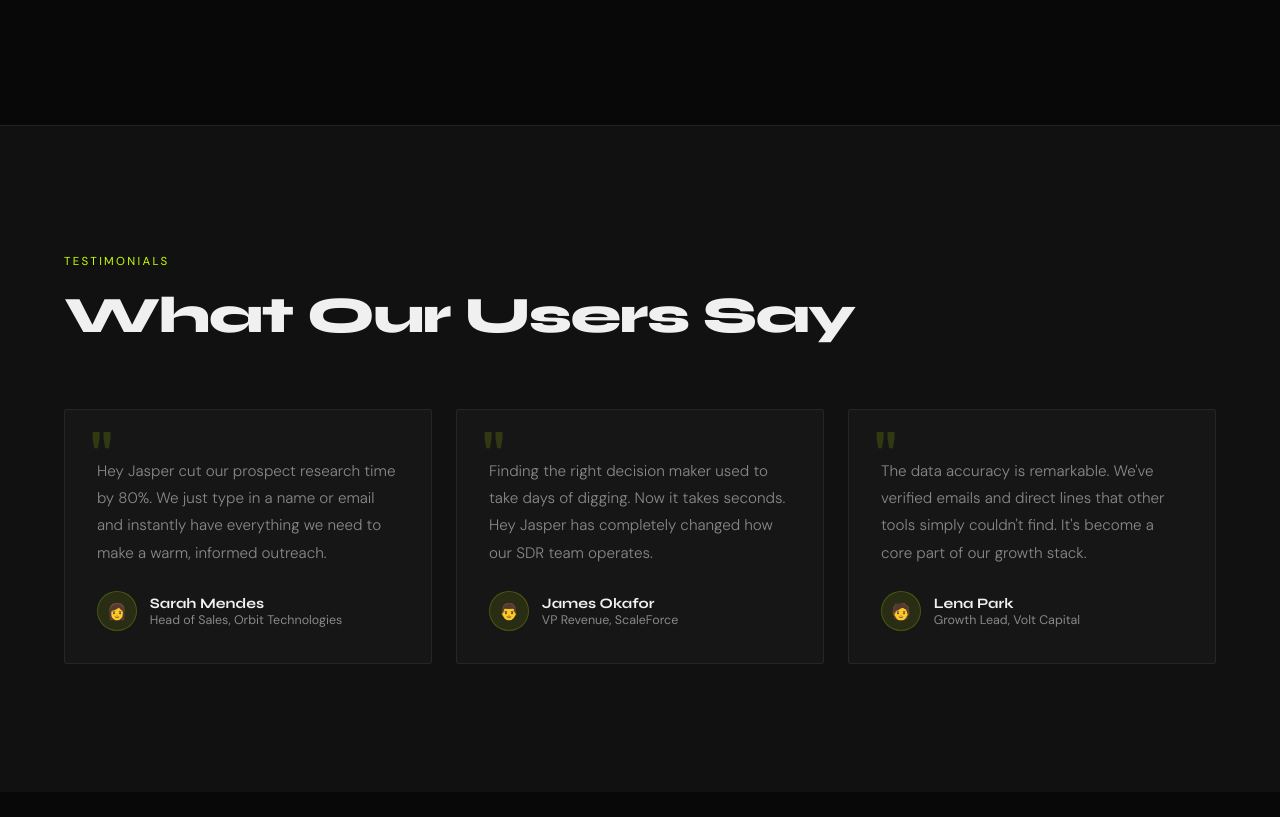
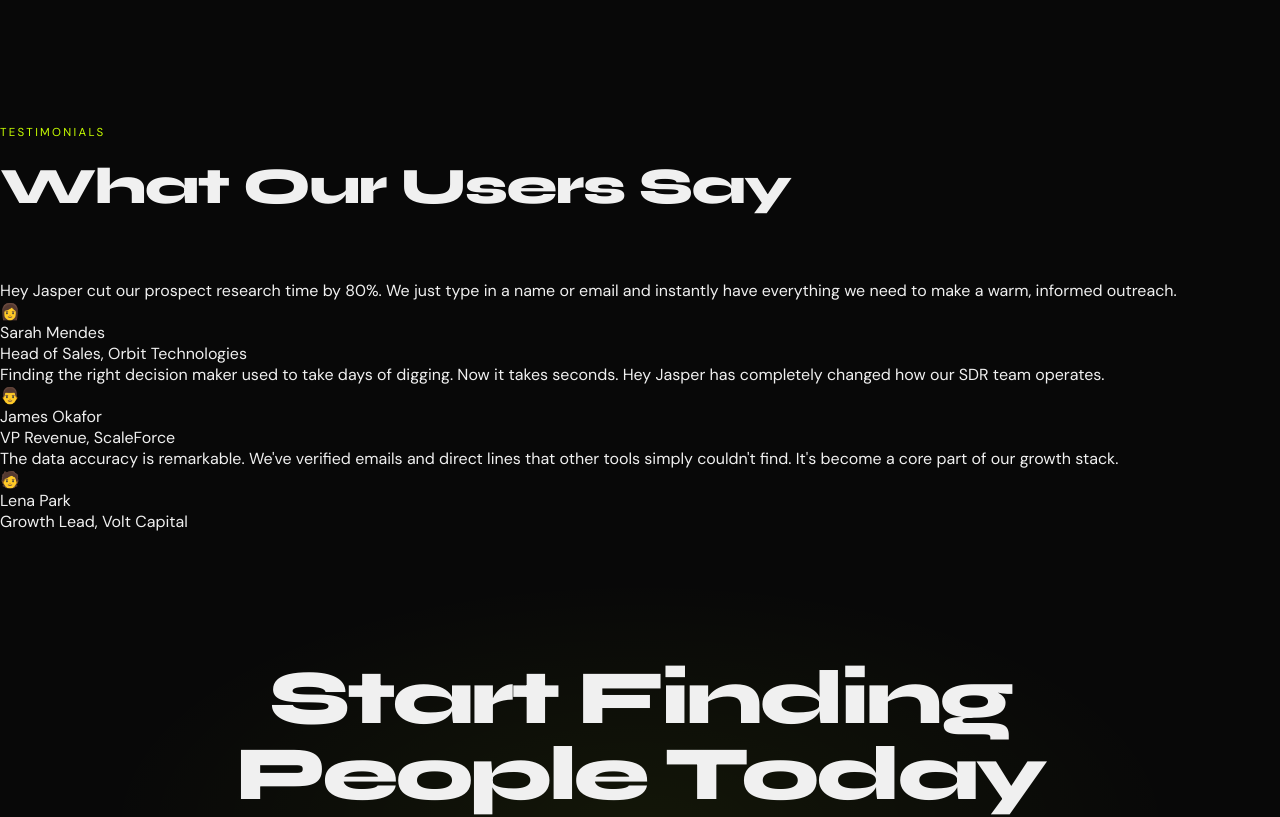
Before and after one commit to JokeZerious/heyjasper, a plain HTML site: page index.html in a window 1280 px wide. Shown: the part 3183-4000 px from the top of the page. Drawn offline with Linux system fonts and the light colour scheme.

Commit message:
Update index.html

```diff
--- a/index.html
+++ b/index.html
@@ -486,72 +486,7 @@
       border-radius: 2px;
     }
 
-    /* TESTIMONIAL */
-    .testimonial-section {
-      background: var(--surface);
-      border-top: 1px solid var(--border);
-      padding: 8rem 5%;
-    }
 
-    .testimonials-grid {
-      display: grid;
-      grid-template-columns: repeat(auto-fit, minmax(300px, 1fr));
-      gap: 1.5rem;
-      margin-top: 3rem;
-    }
-
-    .testimonial-card {
-      background: var(--card);
-      border: 1px solid var(--border);
-      border-radius: 3px;
-      padding: 2rem;
-      position: relative;
-    }
-
-    .testimonial-card::before {
-      content: '"';
-      font-family: var(--font-display);
-      font-size: 5rem;
-      color: var(--accent);
-      opacity: 0.15;
-      position: absolute;
-      top: 0.5rem; left: 1.5rem;
-      line-height: 1;
-    }
-
-    .testimonial-text {
-      color: var(--muted);
-      font-size: 0.95rem;
-      line-height: 1.8;
-      font-weight: 300;
-      margin-bottom: 1.5rem;
-      padding-top: 1rem;
-    }
-
-    .testimonial-author {
-      display: flex;
-      align-items: center;
-      gap: 0.8rem;
-    }
-
-    .author-avatar {
-      width: 40px; height: 40px;
-      border-radius: 50%;
-      display: flex;
-      align-items: center;
-      justify-content: center;
-      font-size: 1rem;
-      background: rgba(200,255,0,0.1);
-      border: 1px solid rgba(200,255,0,0.2);
-    }
-
-    .author-name {
-      font-family: var(--font-display);
-      font-weight: 700;
-      font-size: 0.9rem;
-    }
-
-    .author-role { color: var(--muted); font-size: 0.78rem; }
 
     /* CTA */
     .cta-section {
```
